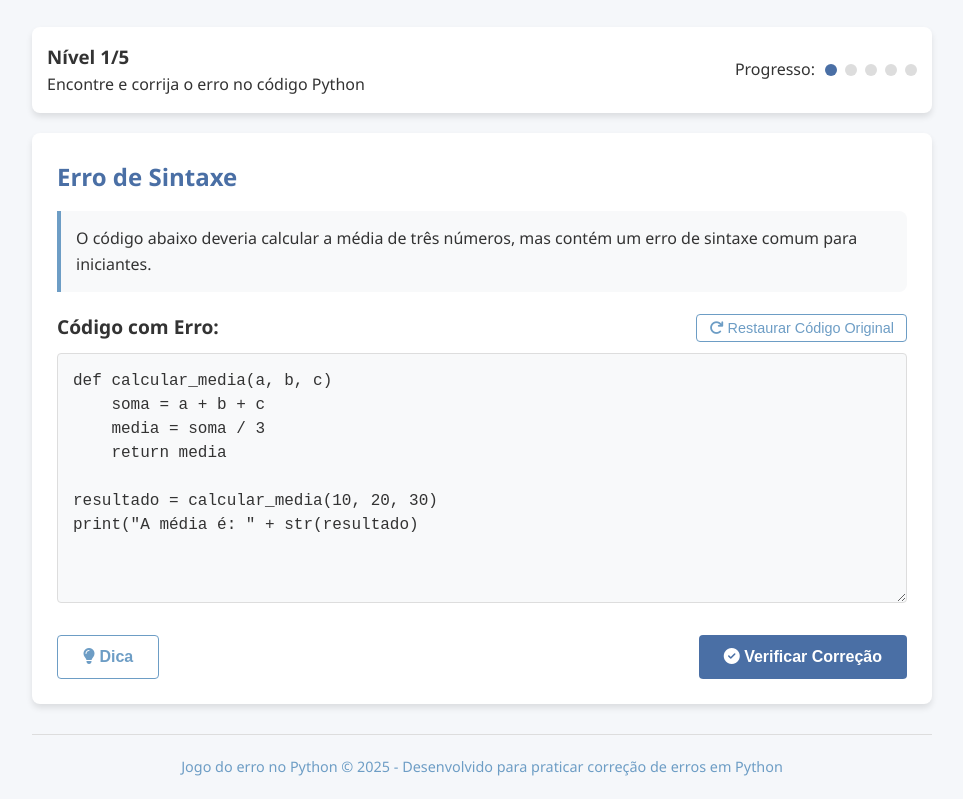
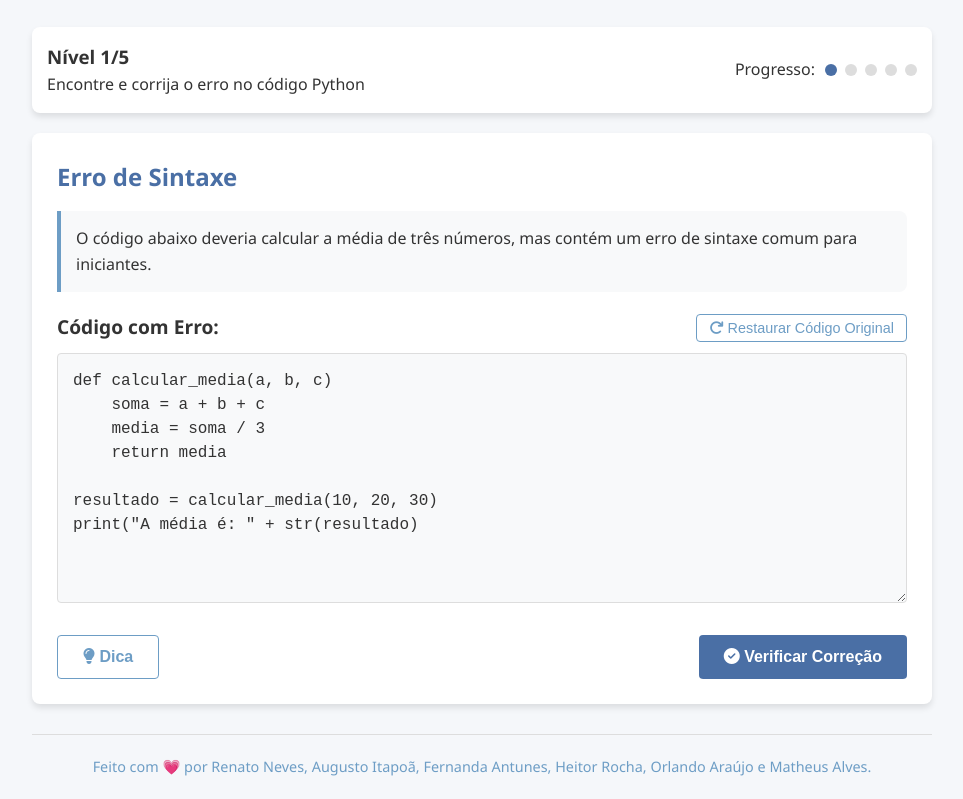
Before and after one commit to augustoitapoa/ERROS-PYTHON-DEBUG, a plain HTML site: page index.html in a window 1280 px wide. Shown: the part 85-884 px from the top of the page, without its empty margins (158-1121 px from the left). Drawn offline with Linux system fonts and the light colour scheme.

Commit message:
Update footer credits text in index.html

```diff
--- a/index.html
+++ b/index.html
@@ -417,7 +417,7 @@
         </div>
 
         <footer>
-            <p>Jogo do erro no Python &copy; 2025 - Desenvolvido para praticar correção de erros em Python</p>
+            <p class="credits-text">Feito com 💗 por Renato Neves, Augusto Itapoã, Fernanda Antunes, Heitor Rocha, Orlando Araújo e Matheus Alves.</p>
         </footer>
     </div>
 
```
